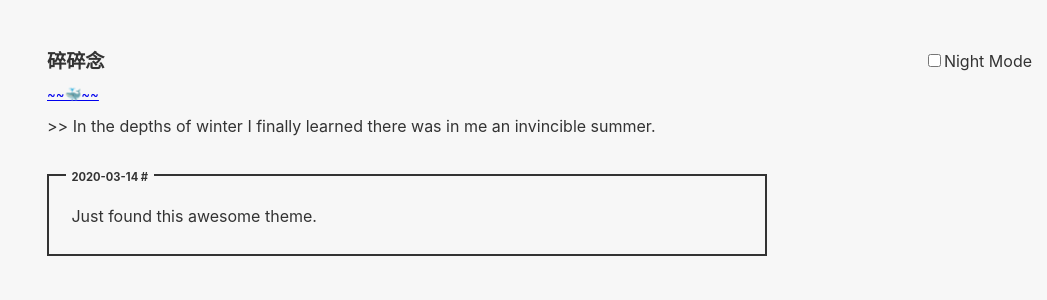
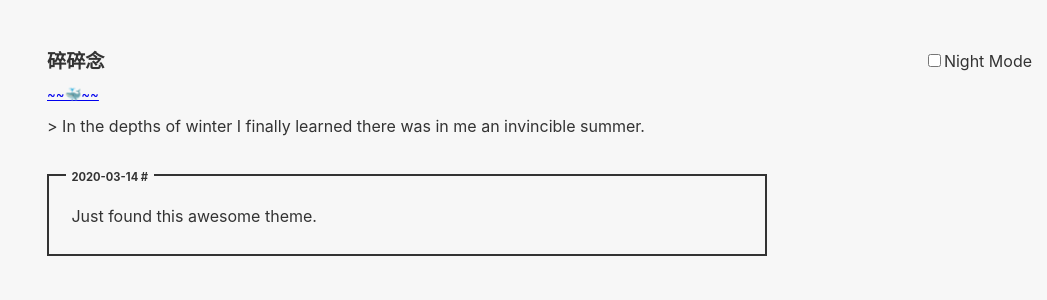
Before and after one commit to weijy/weisnotes, a Jekyll site: the page built from notes.html, in a window 1280 px wide. Shown: the top 300 px of the page, without its empty margins (233-1280 px from the left). Built offline with Jekyll 4.4.1, drawn with Linux system fonts in a browser that asks for light colours.

Commit message:
fix quote

```diff
--- a/notes.html
+++ b/notes.html
@@ -4,7 +4,7 @@ title: 碎碎念
 ---
 
 <div class="pin">
->> {{ site.pin }}
+> {{ site.pin }}
 </div>
 {% for note in site.data.notes %}
 <div class="note" id="date-{{ note.date | date: "%Y-%m-%d" }}{{ note.slug }}">
```
